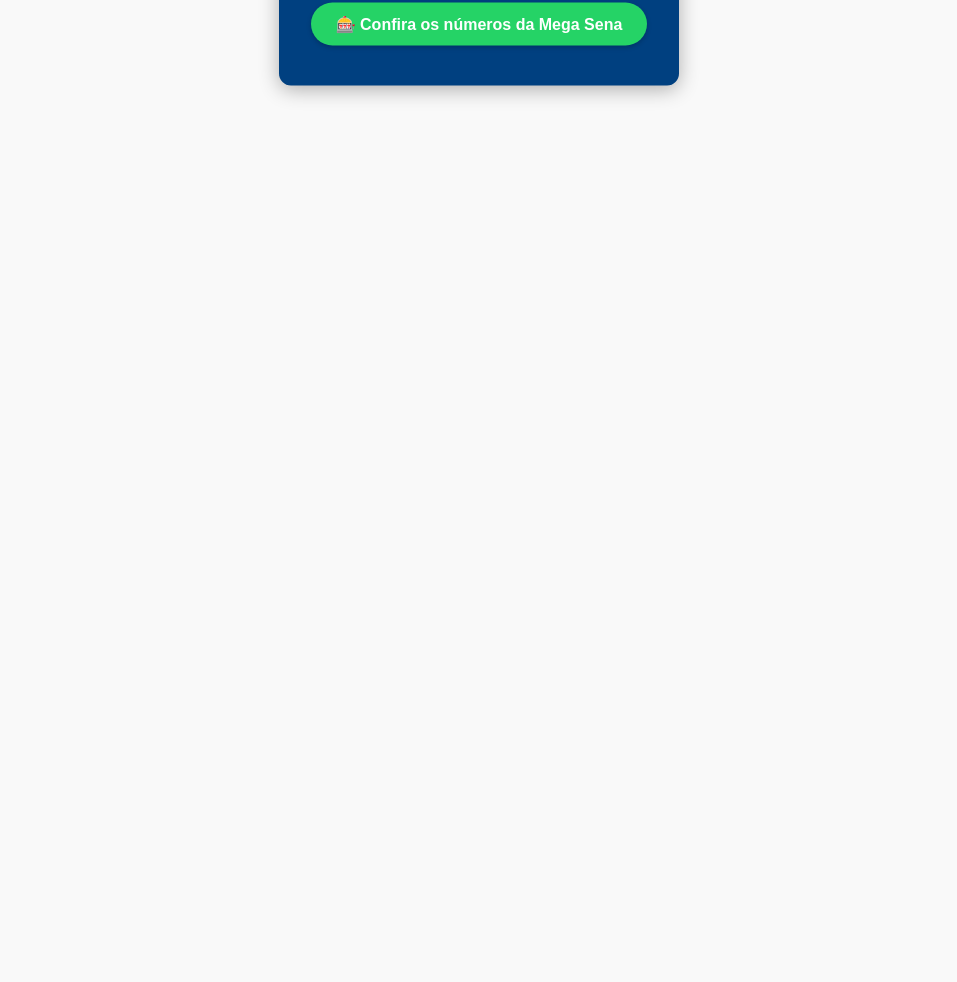
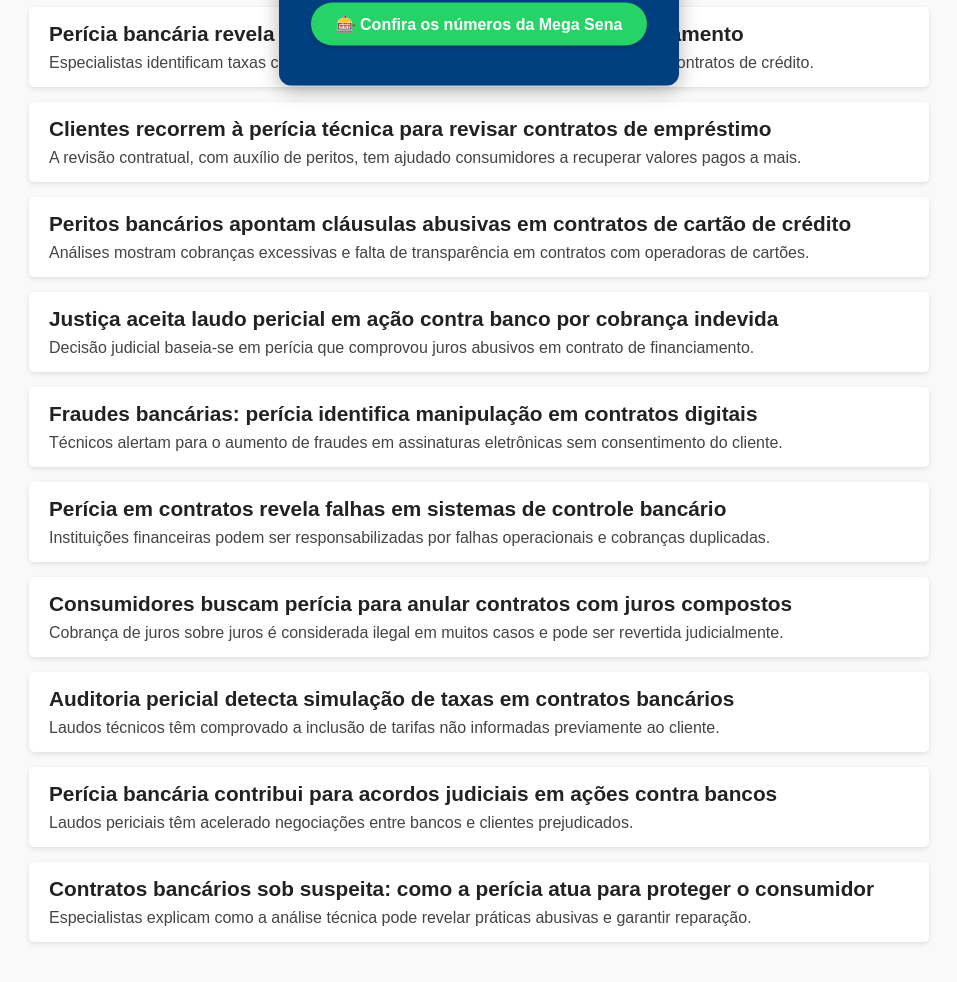
Before and after one commit to victorxx/laudobancariotimeline, a plain HTML site: page index.html in a window 1280 px wide. Shown: the part 460-1442 px from the top of the page, without its empty margins (161-1118 px from the left). Before the commit the page ends 800 px from the top, so only its background shows below. Drawn offline with Linux system fonts and the light colour scheme.

Commit message:
Update index.html

```diff
--- a/index.html
+++ b/index.html
@@ -216,6 +216,46 @@
                             {
                                 titulo: "Fraudes em contratos bancários: como a perícia pode ajudar",
                                 texto: "A perícia técnica bancária é fundamental para identificar cláusulas abusivas em contratos financeiros."
+                            },
+                                {
+                            "titulo": "Perícia bancária revela irregularidades em contratos de financiamento",
+                            "texto": "Especialistas identificam taxas cobradas indevidamente por instituições financeiras em contratos de crédito."
+                        },
+                        {
+                            "titulo": "Clientes recorrem à perícia técnica para revisar contratos de empréstimo",
+                            "texto": "A revisão contratual, com auxílio de peritos, tem ajudado consumidores a recuperar valores pagos a mais."
+                        },
+                        {
+                            "titulo": "Peritos bancários apontam cláusulas abusivas em contratos de cartão de crédito",
+                            "texto": "Análises mostram cobranças excessivas e falta de transparência em contratos com operadoras de cartões."
+                        },
+                        {
+                            "titulo": "Justiça aceita laudo pericial em ação contra banco por cobrança indevida",
+                            "texto": "Decisão judicial baseia-se em perícia que comprovou juros abusivos em contrato de financiamento."
+                        },
+                        {
+                            "titulo": "Fraudes bancárias: perícia identifica manipulação em contratos digitais",
+                            "texto": "Técnicos alertam para o aumento de fraudes em assinaturas eletrônicas sem consentimento do cliente."
+                        },
+                        {
+                            "titulo": "Perícia em contratos revela falhas em sistemas de controle bancário",
+                            "texto": "Instituições financeiras podem ser responsabilizadas por falhas operacionais e cobranças duplicadas."
+                        },
+                        {
+                            "titulo": "Consumidores buscam perícia para anular contratos com juros compostos",
+                            "texto": "Cobrança de juros sobre juros é considerada ilegal em muitos casos e pode ser revertida judicialmente."
+                        },
+                        {
+                            "titulo": "Auditoria pericial detecta simulação de taxas em contratos bancários",
+                            "texto": "Laudos técnicos têm comprovado a inclusão de tarifas não informadas previamente ao cliente."
+                        },
+                        {
+                            "titulo": "Perícia bancária contribui para acordos judiciais em ações contra bancos",
+                            "texto": "Laudos periciais têm acelerado negociações entre bancos e clientes prejudicados."
+                        },
+                        {
+                            "titulo": "Contratos bancários sob suspeita: como a perícia atua para proteger o consumidor",
+                            "texto": "Especialistas explicam como a análise técnica pode revelar práticas abusivas e garantir reparação."
                         }
     ];
 
```
Lines whose indentation alone changed are shown as unchanged.
